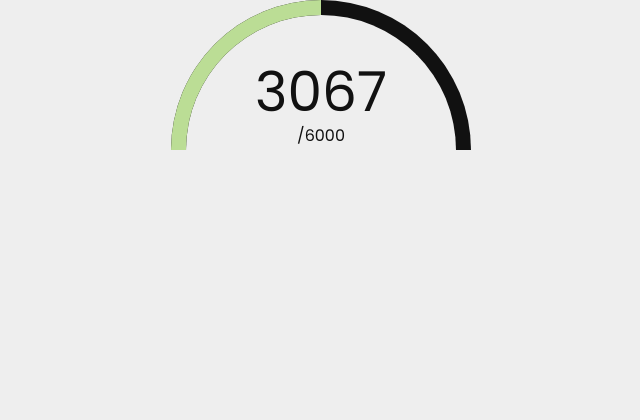
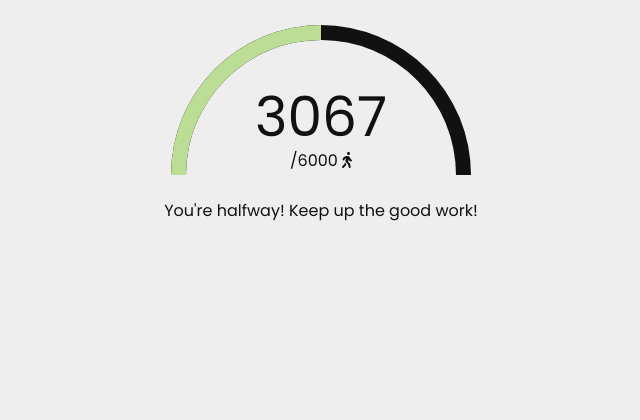
Before and after one commit to Semmetje11lolly/TLE1, a PHP site: page / in a window 1280 px wide. Shown: the part 45-465 px from the top of the page, without its empty margins (319-959 px from the left). Run offline with PHP 8.4, Linux system fonts and the light colour scheme; some libraries are stand-ins or nearby versions.

Commit message:
Update navigation links and step counter UI
Changed nav.php links to point to actual pages instead of '#'. Added padding to main element in index.css. Enhanced step counter in index.php with an icon and motivational message for better user experience.

```diff
--- a/css/index.css
+++ b/css/index.css
@@ -1,3 +1,7 @@
+main {
+    padding: 25px 0;
+}
+
 section.step-counter {
     display: flex;
     flex-direction: column;
--- a/includes/nav.php
+++ b/includes/nav.php
@@ -1,8 +1,8 @@
-<a href="#" class="nav-button">
+<a href="index.php" class="nav-button">
     <i class="fa-solid fa-house"></i>
     Home
 </a>
-<a href="#" class="nav-button">
+<a href="diary.php" class="nav-button">
     <i class="fa-solid fa-book"></i>
     Diary
 </a>
--- a/index.php
+++ b/index.php
@@ -27,7 +27,8 @@
         <div class="step-background"></div>
         <div class="step-progress"></div>
         <span style="font-size: 55px; transform: translateY(-250px)">3067</span>
-        <span style="transform: translateY(-260px)">/6000</span>
+        <span style="transform: translateY(-260px)">/6000 <i class="fa-solid fa-person-walking"></i></span>
+        <span style="margin-top: -235px">You're halfway! Keep up the good work!</span>
     </section>
 </main>
 
```
